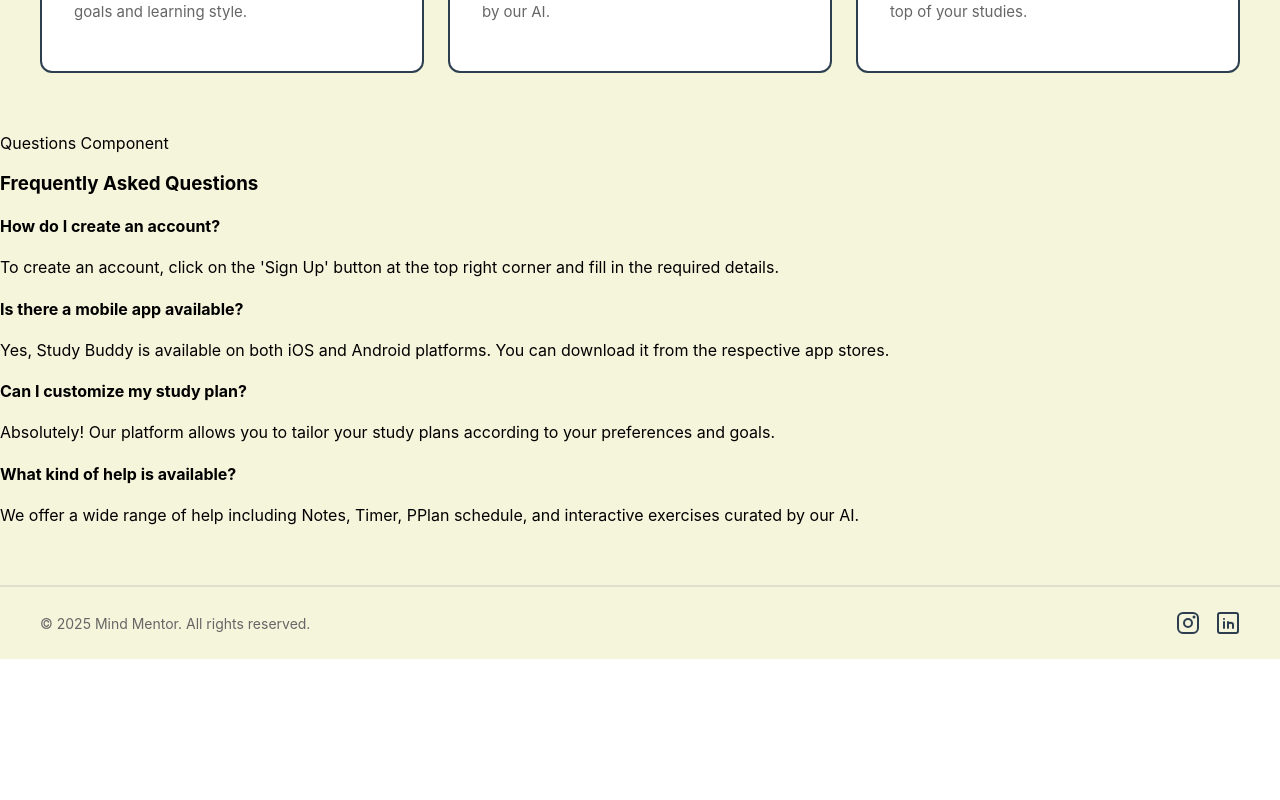
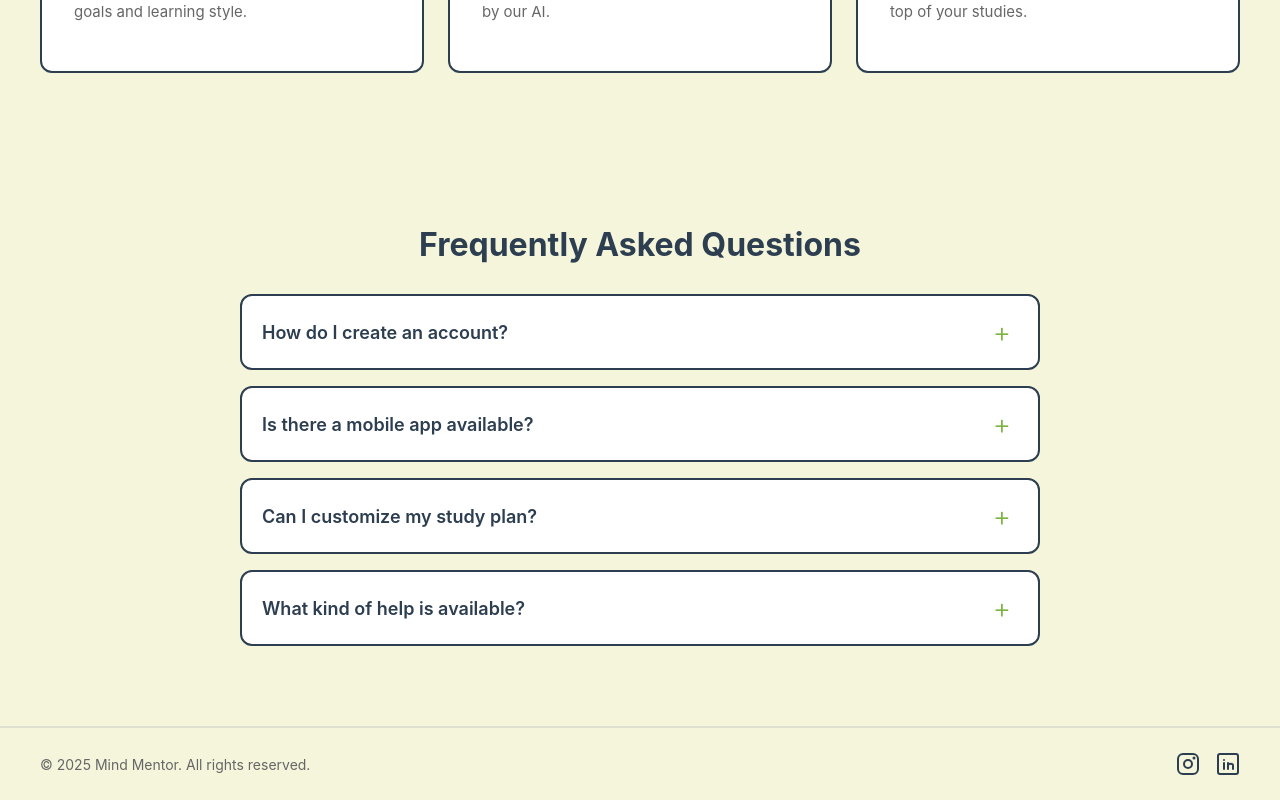
Before and after one commit to muqeetkhan050/studybuddy, a React (Create React App) app: page / in a window 1280 px wide. Shown: the part 655-1455 px from the top of the page. Before the commit the page ends 1314 px from the top, so only its background shows below. Built offline with nearby package versions, Linux system fonts and the light colour scheme.

Commit message:
first page done

```diff
--- a/src/components/Main.js
+++ b/src/components/Main.js
@@ -1,4 +1,6 @@
-import React from 'react';
+
+
+import React, { useState } from 'react';
 import Questions from './Questions';
 import Footer from './Footer';
 
@@ -21,8 +23,17 @@ const OurHeader = () => {
 };
 
 const FeatureCard = ({ icon, title, description }) => {
+  const [isHovered, setIsHovered] = useState(false);
+
   return (
-    <div style={styles.card}>
+    <div
+      style={{
+        ...styles.card,
+        transform: isHovered ? 'scale(1.05)' : 'scale(1)',
+      }}
+      onMouseEnter={() => setIsHovered(true)}
+      onMouseLeave={() => setIsHovered(false)}
+    >
       <div style={styles.cardIconWrapper}>
         <span style={styles.cardIcon}>{icon}</span>
       </div>
@@ -33,6 +44,8 @@ const FeatureCard = ({ icon, title, description }) => {
 };
 
 const Main = () => {
+  const [buttonHovered, setButtonHovered] = useState(false);
+
   const features = [
     {
       icon: "📖",
@@ -63,7 +76,16 @@ const Main = () => {
           <p style={styles.heroSubtitle}>
             Your AI-powered study assistant for accelerated learning
           </p>
-          <button style={styles.getStartedButton}>Get Started →</button>
+          <button
+            style={{
+              ...styles.getStartedButton,
+              transform: buttonHovered ? 'scale(1.05)' : 'scale(1)',
+            }}
+            onMouseEnter={() => setButtonHovered(true)}
+            onMouseLeave={() => setButtonHovered(false)}
+          >
+            Get Started →
+          </button>
         </div>
 
         <div style={styles.cardsContainer}>
@@ -77,7 +99,7 @@ const Main = () => {
           ))}
         </div>
       </main>
-      <Questions    />
+      <Questions />
       <Footer/>
     </div>
   );
@@ -197,7 +219,7 @@ const styles = {
     fontSize: '16px',
     fontWeight: '600',
     cursor: 'pointer',
-    transition: 'transform 0.2s',
+    transition: 'transform 0.3s ease',
   },
   cardsContainer: {
     display: 'grid',
@@ -210,7 +232,8 @@ const styles = {
     border: '2px solid #2c3e50',
     borderRadius: '12px',
     padding: '32px',
-    transition: 'transform 0.3s',
+    transition: 'transform 0.3s ease',
+    cursor: 'pointer',
   },
   cardIconWrapper: {
     width: '50px',
--- a/src/components/Questions.js
+++ b/src/components/Questions.js
@@ -1,39 +1,117 @@
-import React from 'react';
 
-const Questions=()=>{
-    const faqData=[
+
+import React, { useState } from 'react';
+
+const Questions = () => {
+    const [openIndex, setOpenIndex] = useState(null);
+
+    const faqData = [
         {
-            question:"How do I create an account?",
-            answer:"To create an account, click on the 'Sign Up' button at the top right corner and fill in the required details."},
-            {
-            question:"Is there a mobile app available?",
-            answer:"Yes, Study Buddy is available on both iOS and Android platforms. You can download it from the respective app stores."},
-            {
-            question:"Can I customize my study plan?",
-            answer:"Absolutely! Our platform allows you to tailor your study plans according to your preferences and goals."
+            question: "How do I create an account?",
+            answer: "To create an account, click on the 'Sign Up' button at the top right corner and fill in the required details."
         },
         {
-            question:"What kind of help is available?",
-            answer:"We offer a wide range of help including Notes, Timer, PPlan schedule, and interactive exercises curated by our AI." ,
+            question: "Is there a mobile app available?",
+            answer: "Yes, Study Buddy is available on both iOS and Android platforms. You can download it from the respective app stores."
+        },
+        {
+            question: "Can I customize my study plan?",
+            answer: "Absolutely! Our platform allows you to tailor your study plans according to your preferences and goals."
+        },
+        {
+            question: "What kind of help is available?",
+            answer: "We offer a wide range of help including Notes, Timer, Plan schedule, and interactive exercises curated by our AI."
         }
+    ];
 
-    ]
-    return(
-        <div>
-        <div>Questions Component</div>
-        <h3>Frequently Asked Questions</h3>
-        {faqData.map((i,index)=>{
+    const toggleQuestion = (index) => {
+        setOpenIndex(openIndex === index ? null : index);
+    };
+
     return (
-                <div key={index}>
-                    <h4>{i.question}</h4>
-                    <p>{i.answer}</p>
+        <div style={styles.container}>
+            <h3 style={styles.title}>Frequently Asked Questions</h3>
+            <div style={styles.faqList}>
+                {faqData.map((item, index) => (
+                    <div key={index} style={styles.faqItem}>
+                        <div
+                            style={styles.questionHeader}
+                            onClick={() => toggleQuestion(index)}
+                        >
+                            <h4 style={styles.question}>{item.question}</h4>
+                            <span style={styles.icon}>
+                                {openIndex === index ? '−' : '+'}
+                            </span>
                         </div>
-            )
-        })
-        }
+                        {openIndex === index && (
+                            <p style={styles.answer}>{item.answer}</p>
+                        )}
                     </div>
-    )
-}
+                ))}
+            </div>
+        </div>
+    );
+};
 
+const styles = {
+    container: {
+        maxWidth: '800px',
+        margin: '40px auto',
+        padding: '20px',
+    },
+    title: {
+        fontSize: '32px',
+        fontWeight: '700',
+        color: '#2c3e50',
+        textAlign: 'center',
+        marginBottom: '30px',
+    },
+    faqList: {
+        display: 'flex',
+        flexDirection: 'column',
+        gap: '16px',
+    },
+    faqItem: {
+        backgroundColor: 'white',
+        border: '2px solid #2c3e50',
+        borderRadius: '12px',
+        padding: '20px',
+        transition: 'all 0.3s ease',
+    },
+    questionHeader: {
+        display: 'flex',
+        justifyContent: 'space-between',
+        alignItems: 'center',
+        cursor: 'pointer',
+        userSelect: 'none',
+    },
+    question: {
+        fontSize: '18px',
+        fontWeight: '600',
+        color: '#2c3e50',
+        margin: 0,
+        flex: 1,
+    },
+    icon: {
+        fontSize: '28px',
+        fontWeight: '300',
+        color: '#7cb342',
+        width: '32px',
+        height: '32px',
+        display: 'flex',
+        alignItems: 'center',
+        justifyContent: 'center',
+        flexShrink: 0,
+    },
+    answer: {
+        fontSize: '15px',
+        color: '#666',
+        lineHeight: '1.6',
+        marginTop: '16px',
+        marginBottom: 0,
+        paddingTop: '16px',
+        borderTop: '1px solid #e0e0e0',
+    },
+};
 
 export default Questions;
```
Lines whose indentation alone changed are shown as unchanged.
